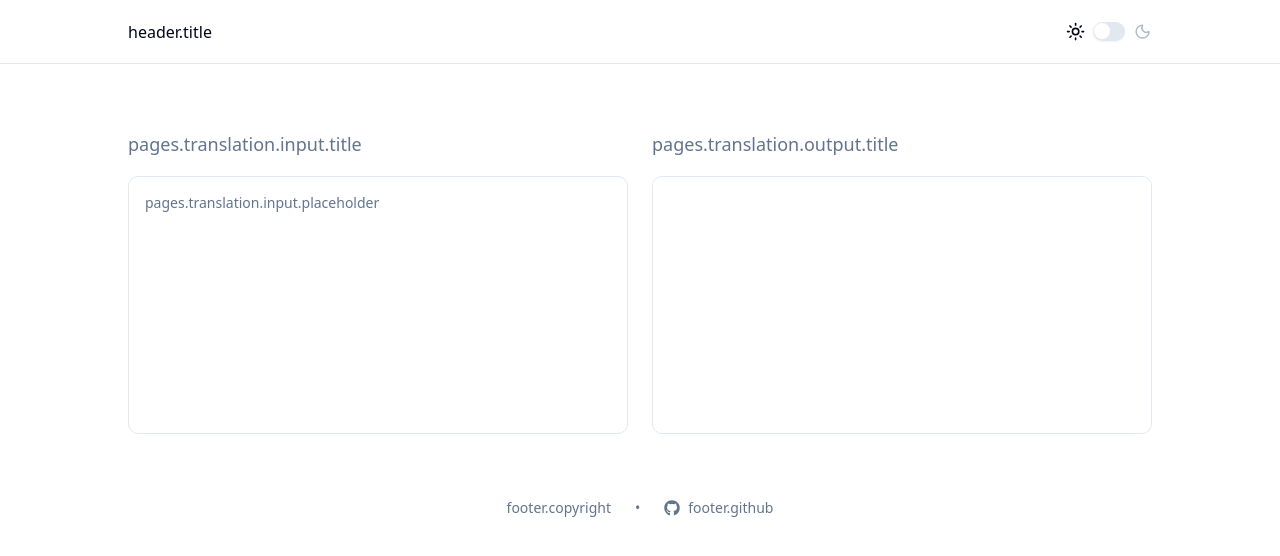
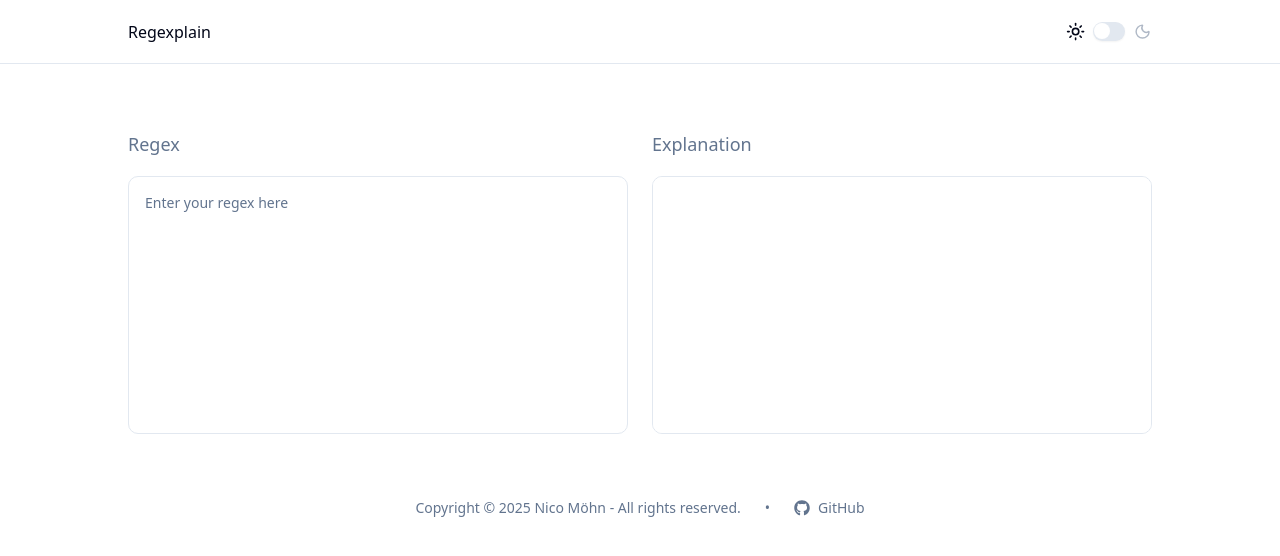
Before and after one commit to nitodeco/regexplain, a Next.js app: page / in a window 1280 px wide. Shown: the top 556 px of the page. Built offline with nearby package versions, Linux system fonts and the light colour scheme.

Commit message:
chore: update i18n

```diff
--- a/src/messages/en.d.json.ts
+++ b/src/messages/en.d.json.ts
@@ -3,6 +3,42 @@
 
 declare const messages: {
     "title": "Regexplain",
-    "description": "Regexplain is a tool that translates regular expressions into plain English."
+    "description": "Regexplain is a tool that translates regular expressions into plain English.",
+    "validation": {
+        "valid": "Valid",
+        "invalid": "Invalid",
+        "waiting": "Waiting"
+    },
+    "header": {
+        "title": "Regexplain",
+        "navigation": {
+            "home": "Home",
+            "tools": "Tools",
+            "about": "About"
+        },
+        "toggleTheme": "Toggle theme"
+    },
+    "footer": {
+        "title": "Regexplain",
+        "copyright": "Copyright © 2025 Nico Möhn - All rights reserved.",
+        "github": "GitHub",
+        "links": {
+            "github": "https://github.com/nitodeco/regexplain"
+        }
+    },
+    "pages": {
+        "translation": {
+            "input": {
+                "title": "Regex",
+                "placeholder": "Enter your regex here",
+                "button": "Explain"
+            },
+            "output": {
+                "title": "Explanation",
+                "placeholder": "Waiting for input...",
+                "invalid": "Invalid regex pattern"
+            }
+        }
+    }
 };
 export default messages;
--- a/src/messages/en.json
+++ b/src/messages/en.json
@@ -1,4 +1,40 @@
 {
     "title": "Regexplain",
-    "description": "Regexplain is a tool that translates regular expressions into plain English."
+    "description": "Regexplain is a tool that translates regular expressions into plain English.",
+    "validation": {
+        "valid": "Valid",
+        "invalid": "Invalid",
+        "waiting": "Waiting"
+    },
+    "header": {
+        "title": "Regexplain",
+        "navigation": {
+            "home": "Home",
+            "tools": "Tools",
+            "about": "About"
+        },
+        "toggleTheme": "Toggle theme"
+    },
+    "footer": {
+        "title": "Regexplain",
+        "copyright": "Copyright © 2025 Nico Möhn - All rights reserved.",
+        "github": "GitHub",
+        "links": {
+            "github": "https://github.com/nitodeco/regexplain"
+        }
+    },
+    "pages": {
+        "translation": {
+            "input": {
+                "title": "Regex",
+                "placeholder": "Enter your regex here",
+                "button": "Explain"
+            },
+            "output": {
+                "title": "Explanation",
+                "placeholder": "Waiting for input...",
+                "invalid": "Invalid regex pattern"
+            }
+        }
+    }
 }
```
